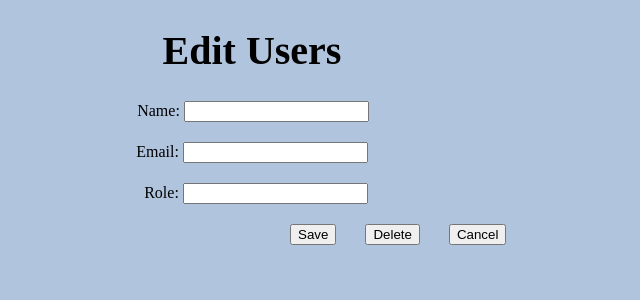
After one commit to https-github-com-ahphand-tamu/CCEEMS, a Flask app: template app/templates/edit-users.html in a window 1280 px wide. The commit adds this page. Shown: the top 300 px of the page, without its empty margins (388-1028 px from the left). Run offline with Flask 3, Linux system fonts and the light colour scheme; the template is opened without the code that fills it, so the values that code supplies are empty; parts of the project's set-up code (start-up, migrations or seed data) failed here and were passed over.

Commit message:
added manage users UI

```diff
--- /dev/null
+++ b/app/templates/edit-users.html
@@ -0,0 +1,33 @@
+<!DOCTYPE html>
+<html>
+<head>
+    <div style="display: block; text-align: center; font-size: 20px">
+        <h1>Edit Users</h1>
+    </div>
+</head>
+<body style="background-color:lightsteelblue">
+    <div>
+        <div style="display: block; text-align: center; margin-bottom: 20px; margin-left: 2px">
+            <label>Name: </label>
+            <input type="text"/>
+        </div>
+        <div style="display: block; text-align: center; margin-bottom: 20px">
+            <label>Email: </label>
+            <input type="text"/>
+        </div>
+        <div style="display: block; text-align: center; margin-bottom: 20px; margin-left: 8px">
+            <label>Role: </label>
+            <input type="text"/>
+        </div>
+        <div style="display: inline-block; margin-bottom: 20px; margin-right: 25px; margin-left: 670px">
+            <button onclick="window.location.href='./manage-users'">Save</button>
+        </div>
+        <div style="display: inline-block; margin-right: 25px">
+            <button onclick="window.location.href='./manage-users'">Delete</button>
+        </div>
+        <div style="display: inline-block">
+            <button onclick="window.location.href='./manage-users'">Cancel</button>
+        </div>
+    </div>
+</body>
+</html>
--- a/app/templates/index.html
+++ b/app/templates/index.html
@@ -10,6 +10,7 @@
   <br />
   <div style="display: none; text-align: center;" id="aboutUsInfo">CSCE 606 Software Engineering Project. <br/>Tanmai Harish, Atharva Phand, Bharath, Chidambaram, Noah, Daehee</div>
   <button style="display: block; margin: 0 auto;" id="Users" onclick="window.location.href='./users'">Users</button>
+  <button style="display: block; margin: 0 auto;" id="manage-users" onclick="window.location.href='./manage-users'">Manage Users</button>
   <button style="display: block; margin: 0 auto;" id="new-requests" onclick="window.location.href = './upload-new-requests'">New Requests</button>
 
   <script>
```
Also changed, not shown: app/templates/add-users.html (added, +30 -0 lines), app/templates/manage-users.html (added, +31 -0 lines), app/templates/users.html (line endings or trailing spaces).
